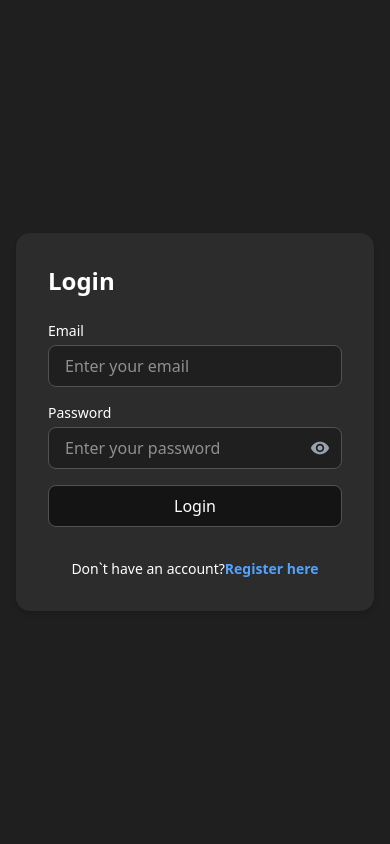
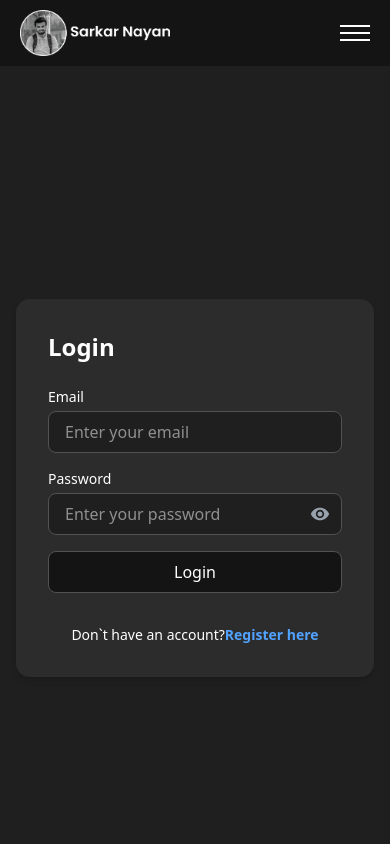
Before and after one commit to Suvrodev/Nayan-Portfolio-Next, a Next.js app: page /login in a window 390 px wide. Shown: the top 844 px of the page. Built offline with nearby package versions, Linux system fonts and the light colour scheme; no server answers.

Commit message:
Added Mobile Header and Make Portfolio category responsive

```diff
--- a/src/app/(withPublicDashboard)/layout.tsx
+++ b/src/app/(withPublicDashboard)/layout.tsx
@@ -1,4 +1,5 @@
 import WeAccept from "@/components/modules/shared/Footer/WeAccept";
+import MobileHeader from "@/components/modules/shared/PublicDashboard/MobileHeader/MobileHeader";
 import PublicDashboard from "@/components/modules/shared/PublicDashboard/PublicDashboard";
 import React from "react";
 
@@ -9,23 +10,17 @@ interface IProps {
 const PublicLayout = ({ children }: IProps) => {
   return (
     <div>
-      {/* {children}
-      <div className="bg-[#222222] p-20">
-        <WeAccept />
-      </div> */}
-
       <div className="flex">
         <div className="w-[20%] hidden md:block ">
           <PublicDashboard />
         </div>
-        {/* <div className="w-full md:w-[80%] bg-[#333333]"> */}
         <div className="w-full md:w-[80%] ">
           {/* <div className="hidden md:block">
           <Cursor />
-        </div>
-        <div className="md:hidden sticky top-0">
-          <MobileHeader />
-        </div> */}
+        </div>*/}
+          <div className="md:hidden sticky top-0">
+            <MobileHeader />
+          </div>
           {children}
 
           <div className="bg-[#222222] p-20">
--- a/src/components/modules/Portfolio/PortfolioContent/PortfolioTab/PortfolioTabEZ.tsx
+++ b/src/components/modules/Portfolio/PortfolioContent/PortfolioTab/PortfolioTabEZ.tsx
@@ -1,16 +1,86 @@
+// "use client";
+// import { portfolioCategories } from "@/components/utils/Array/portfolioCategories";
+// import { selectPortfolioCategory } from "@/redux/features/PortfolioApi/portfolioSlice";
+// import { useEffect, useRef, useState } from "react";
+// import { useDispatch } from "react-redux";
+
+// const PortfolioTabEZ = () => {
+//   const dispatch = useDispatch();
+//   const [activeTab, setActiveTab] = useState("All");
+//   const [underlineStyle, setUnderlineStyle] = useState({ left: 0, width: 0 });
+
+//   const tabRefs = useRef<(HTMLButtonElement | null)[]>([]);
+
+//   useEffect(() => {
+//     const index = portfolioCategories.indexOf(activeTab);
+//     const currentTab = tabRefs.current[index];
+//     if (currentTab) {
+//       const { offsetLeft, offsetWidth } = currentTab;
+//       setUnderlineStyle({ left: offsetLeft, width: offsetWidth });
+//     }
+//   }, [activeTab]);
+//   return (
+//     <div className="w-full flex justify-center">
+//       <div className="relative inline-flex items-center gap-1 bg-[#2c2f36] rounded-full px-2 py-2">
+//         {portfolioCategories.map((item, index) => (
+//           <button
+//             key={item}
+//             // eslint-disable-next-line @typescript-eslint/no-explicit-any
+//             ref={(el: any) => (tabRefs.current[index] = el)}
+//             onClick={() => {
+//               setActiveTab(item);
+//               dispatch(selectPortfolioCategory(item));
+//             }}
+//             className={`relative z-10 px-4 py-2 text-sm font-medium rounded-full transition-all duration-300 ${
+//               activeTab === item ? "text-white" : "text-gray-300"
+//             }`}
+//           >
+//             {item}
+//           </button>
+//         ))}
+
+//         {/* Animated Background Circle */}
+//         <span
+//           className="absolute z-0 h-8 bg-blue-600 rounded-full transition-all duration-300"
+//           style={{
+//             left: underlineStyle.left,
+//             width: underlineStyle.width,
+//           }}
+//         />
+//       </div>
+//     </div>
+//   );
+// };
+
+// export default PortfolioTabEZ;
+
 "use client";
 import { portfolioCategories } from "@/components/utils/Array/portfolioCategories";
 import { selectPortfolioCategory } from "@/redux/features/PortfolioApi/portfolioSlice";
 import { useEffect, useRef, useState } from "react";
 import { useDispatch } from "react-redux";
+import { FaChevronLeft, FaChevronRight } from "react-icons/fa";
 
 const PortfolioTabEZ = () => {
   const dispatch = useDispatch();
   const [activeTab, setActiveTab] = useState("All");
   const [underlineStyle, setUnderlineStyle] = useState({ left: 0, width: 0 });
+  const tabRefs = useRef<(HTMLButtonElement | null)[]>([]);
+  const scrollContainerRef = useRef<HTMLDivElement | null>(null);
 
-  const tabRefs = useRef<(HTMLButtonElement | null)[]>([]);
+  // Move scroll on left/right button click
+  const scrollTabs = (direction: "left" | "right") => {
+    const container = scrollContainerRef.current;
+    if (!container) return;
+    const scrollAmount = 150;
+    if (direction === "left") {
+      container.scrollBy({ left: -scrollAmount, behavior: "smooth" });
+    } else {
+      container.scrollBy({ left: scrollAmount, behavior: "smooth" });
+    }
+  };
 
+  // Animate the underline
   useEffect(() => {
     const index = portfolioCategories.indexOf(activeTab);
     const currentTab = tabRefs.current[index];
@@ -19,19 +89,34 @@ const PortfolioTabEZ = () => {
       setUnderlineStyle({ left: offsetLeft, width: offsetWidth });
     }
   }, [activeTab]);
+
   return (
-    <div className="w-full flex justify-center">
-      <div className="relative inline-flex items-center gap-1 bg-[#2c2f36] rounded-full px-2 py-2">
+    <div className="w-10/12 md:w-8/12 mx-auto flex justify-center px-4 relative">
+      {/* Desktop and Mobile Container */}
+      <div className="relative w-full max-w-4xl">
+        {/* Scroll Buttons (Mobile only) */}
+        <button
+          className="absolute -left-10 top-1/2 -translate-y-1/2 bg-[#2c2f36] text-white p-2 rounded-full z-20 md:hidden"
+          onClick={() => scrollTabs("left")}
+        >
+          <FaChevronLeft />
+        </button>
+
+        <div
+          className="relative flex gap-1 overflow-x-auto no-scrollbar bg-[#2c2f36] rounded-full px-2 py-2 md:justify-center md:overflow-visible"
+          ref={scrollContainerRef}
+        >
           {portfolioCategories.map((item, index) => (
             <button
               key={item}
-            // eslint-disable-next-line @typescript-eslint/no-explicit-any
-            ref={(el: any) => (tabRefs.current[index] = el)}
+              ref={(el) => {
+                tabRefs.current[index] = el;
+              }}
               onClick={() => {
                 setActiveTab(item);
                 dispatch(selectPortfolioCategory(item));
               }}
-            className={`relative z-10 px-4 py-2 text-sm font-medium rounded-full transition-all duration-300 ${
+              className={`relative z-10 px-4 py-2 text-sm whitespace-nowrap font-medium rounded-full transition-all duration-300 ${
                 activeTab === item ? "text-white" : "text-gray-300"
               }`}
             >
@@ -39,7 +124,7 @@ const PortfolioTabEZ = () => {
             </button>
           ))}
 
-        {/* Animated Background Circle */}
+          {/* Animated underline background */}
           <span
             className="absolute z-0 h-8 bg-blue-600 rounded-full transition-all duration-300"
             style={{
@@ -48,6 +133,14 @@ const PortfolioTabEZ = () => {
             }}
           />
         </div>
+
+        <button
+          className="absolute -right-10 top-1/2 -translate-y-1/2 bg-[#2c2f36] text-white p-2 rounded-full z-20 md:hidden"
+          onClick={() => scrollTabs("right")}
+        >
+          <FaChevronRight />
+        </button>
+      </div>
     </div>
   );
 };
--- /dev/null
+++ b/src/components/modules/shared/PublicDashboard/MobileHeader/MobileHeader.css
@@ -0,0 +1,29 @@
+.menu-icon {
+  width: 30px;
+  height: 20px;
+  display: flex;
+  flex-direction: column;
+  justify-content: space-around;
+  cursor: pointer;
+  transition: all 0.3s ease-in-out;
+}
+
+.menu-icon span {
+  display: block;
+  width: 100%;
+  height: 2px;
+  background: white;
+  transition: all 0.3s ease-in-out;
+}
+
+.menu-icon.open span:nth-child(1) {
+  transform: rotate(45deg) translate(5px, 5px);
+}
+
+.menu-icon.open span:nth-child(2) {
+  opacity: 0;
+}
+
+.menu-icon.open span:nth-child(3) {
+  transform: rotate(-45deg) translate(5px, -5px);
+}
--- /dev/null
+++ b/src/components/modules/shared/PublicDashboard/MobileHeader/MobileHeader.tsx
@@ -0,0 +1,55 @@
+"use client";
+import "./MobileHeader.css";
+import { useState } from "react";
+// import logoImage from "../../../../assets/HeaderImage/Logo.png";
+import logoImage from "../../../../../app/assets/HeaderImage/Logo.png";
+import MobileHeaderOption from "./MobileHeaderOption/MobileHeaderOption";
+import Link from "next/link";
+import Image from "next/image";
+const MobileHeader = () => {
+  const [isOpen, setIsOpen] = useState(false);
+  const handleClick = () => {
+    setIsOpen(!isOpen);
+    console.log("Handle Click");
+  };
+
+  return (
+    <div className="relative bg-[#141414]">
+      <div className="  w-full  flex justify-between items-center py-2 px-5 bgColor relative z-20">
+        <div className="flex items-center justify-start gap-x-2  h-[50px]">
+          {/* <img src={logo} alt="" className=" w-[50px] h-[50px] rounded-full" />
+          <h1 className="font-bold">Boundless Reads</h1> */}
+          <Link href={"/"}>
+            <Image
+              src={logoImage}
+              alt="Sarkar Nayan"
+              width={150}
+              height={150}
+            />
+          </Link>
+        </div>
+
+        <div className="">
+          <div
+            className={`menu-icon ${isOpen ? "open" : ""}`}
+            onClick={handleClick}
+          >
+            <span></span>
+            <span></span>
+            <span></span>
+          </div>
+        </div>
+      </div>
+      <div
+        className={`absolute  w-full transition-all duration-700 ${
+          //   isOpen ? "top-[66px] left-0" : "-top-[400px] "
+          isOpen ? "top-[66px] right-0" : "top-[66px]  right-[800px]"
+        }`}
+      >
+        <MobileHeaderOption handleClick={handleClick} />
+      </div>
+    </div>
+  );
+};
+
+export default MobileHeader;
--- /dev/null
+++ b/src/components/modules/shared/PublicDashboard/MobileHeader/MobileHeaderOption/MobileHeaderOption.tsx
@@ -0,0 +1,30 @@
+import { navItems } from "@/components/utils/Array/navItems";
+import Link from "next/link";
+import { usePathname } from "next/navigation";
+
+// eslint-disable-next-line @typescript-eslint/no-explicit-any
+const MobileHeaderOption = ({ handleClick }: any) => {
+  const path = usePathname();
+
+  return (
+    <div className="primaryBox   text-white flex flex-col gap-4 px-5 py-5 relative z-10 shadow-2xl">
+      {/* Navigation Links */}
+      <div className="flex flex-col gap-4 font-bold w-full">
+        {navItems.map((data, idx) => (
+          <Link
+            href={`${data?.path}`}
+            key={idx}
+            onClick={() => handleClick(false)}
+            className={`text-[16px] font-semibold cursor-pointer transition-all duration-300 hover:text-teal-300 ${
+              data?.path === path ? "text-teal-300" : "text-white"
+            }`}
+          >
+            {data?.label}
+          </Link>
+        ))}
+      </div>
+    </div>
+  );
+};
+
+export default MobileHeaderOption;
```
Lines whose indentation alone changed are shown as unchanged.
